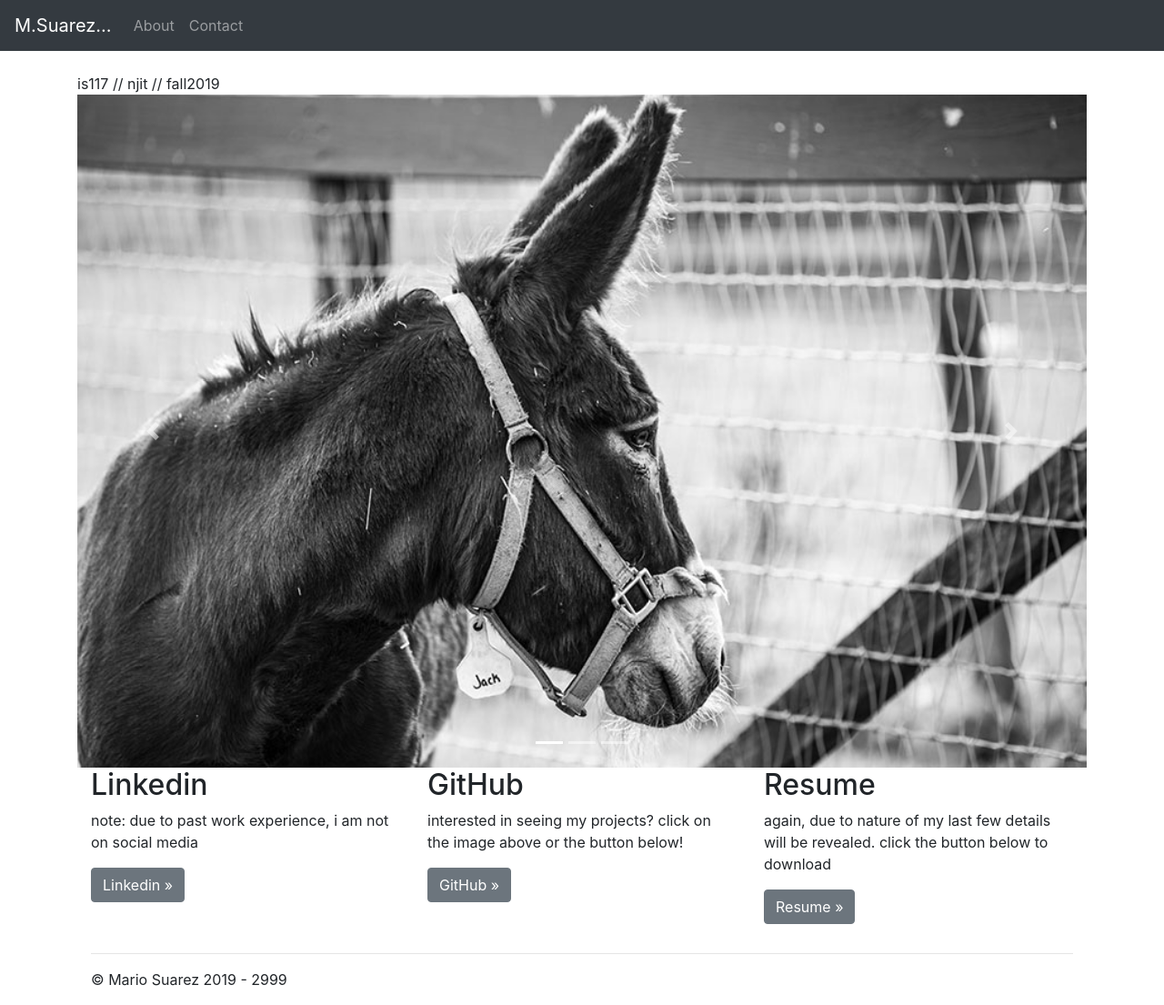
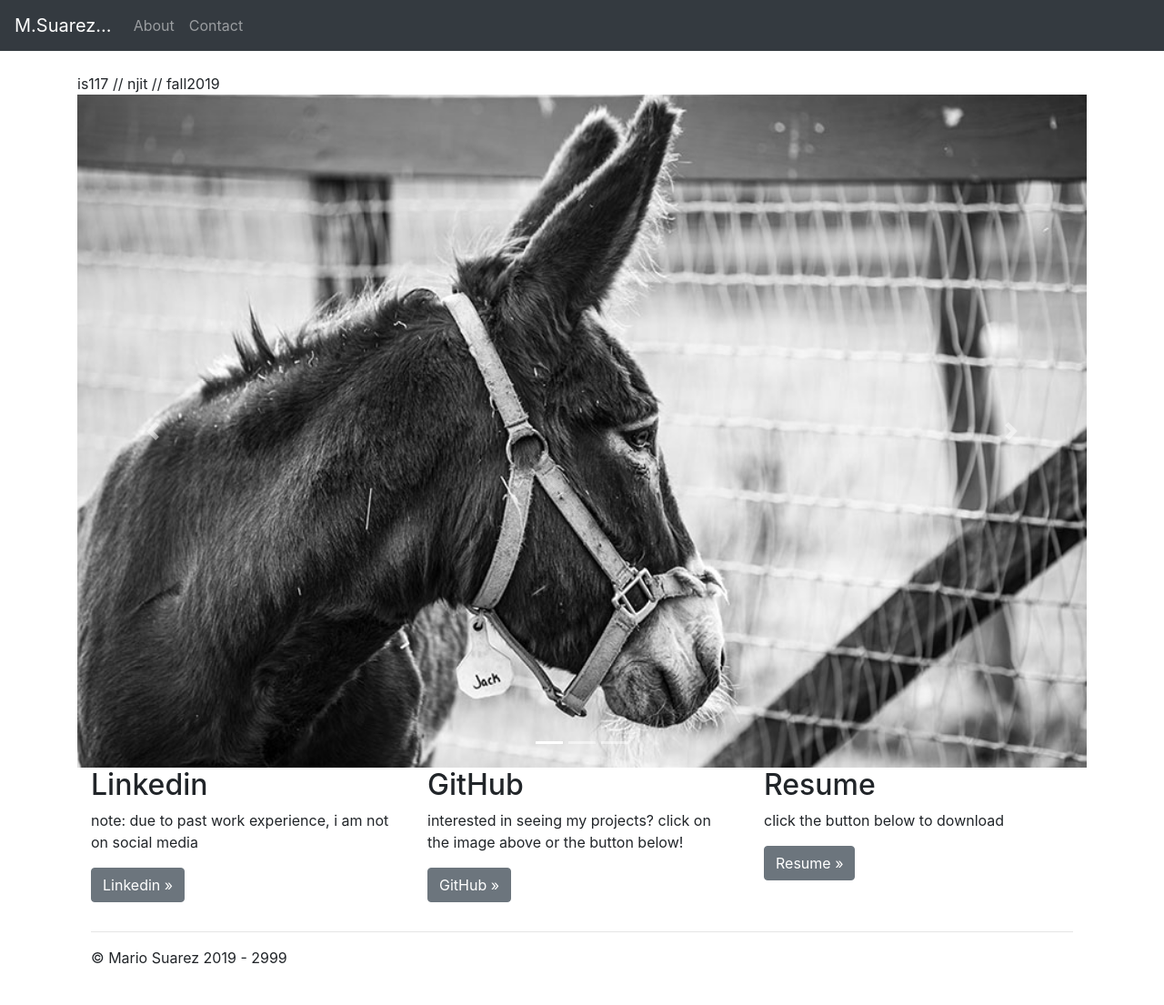
Before and after one commit to njitsuarez/njitsuarez.github.io, a Jekyll site: the page built from index.html, in a window 1280 px wide and 1105 px high. Shown: the whole window at 91% size. Built offline with Jekyll 4.4.1, drawn with Linux system fonts in a browser that asks for light colours; the list of posts is cut into pages by our own code.

Commit message:
Feature: block 3 content update

```diff
--- a/_includes/block3.html
+++ b/_includes/block3.html
@@ -1,5 +1,5 @@
 <div class="col-md-4">
     <h2>Resume</h2>
-    <p>again, due to nature of my last few details will be revealed. click the button below to download </p>
+    <p>click the button below to download </p>
     <p><a class="btn btn-secondary" href="/images/resume.pdf" role="button" download>Resume &raquo;</a></p>
 </div>
```
